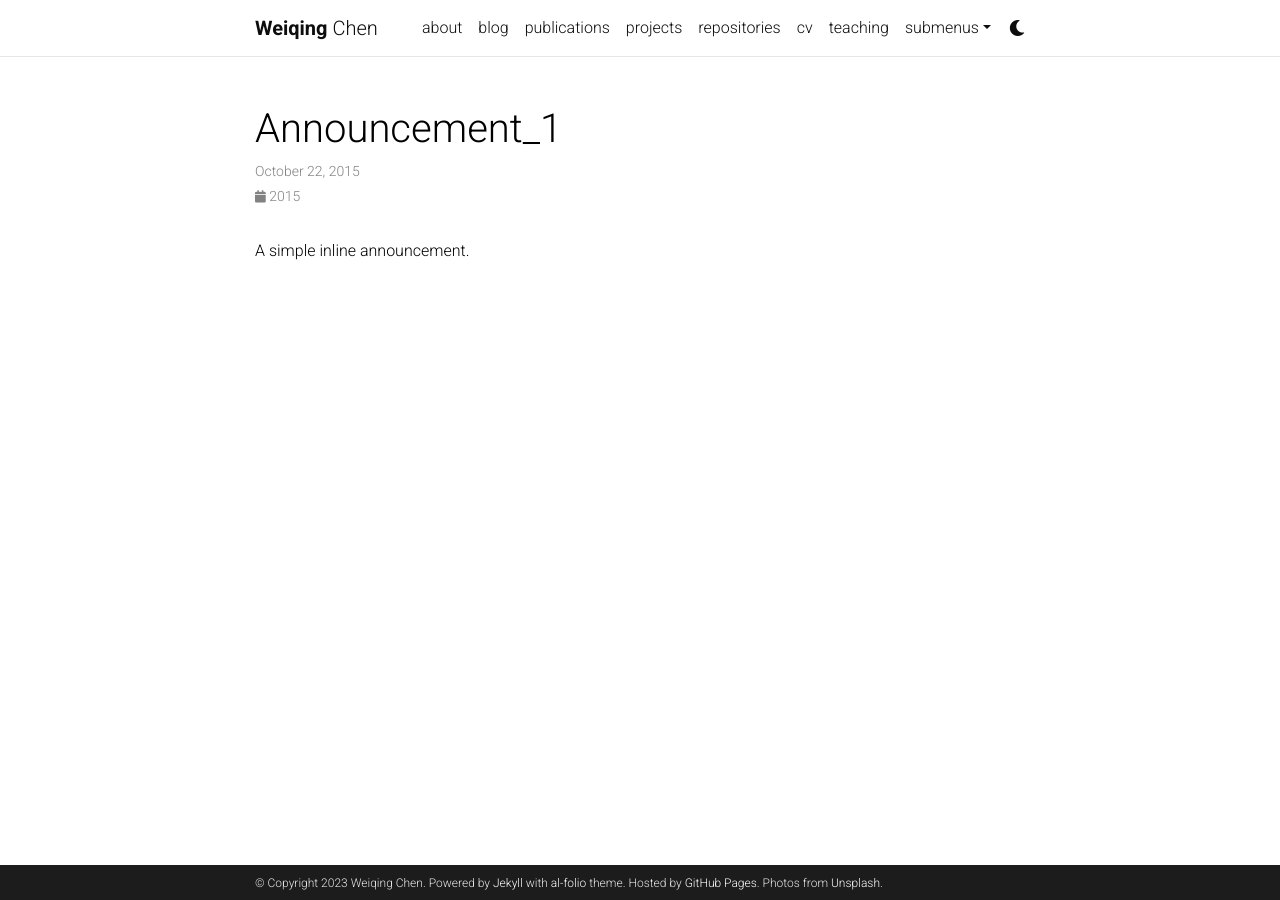
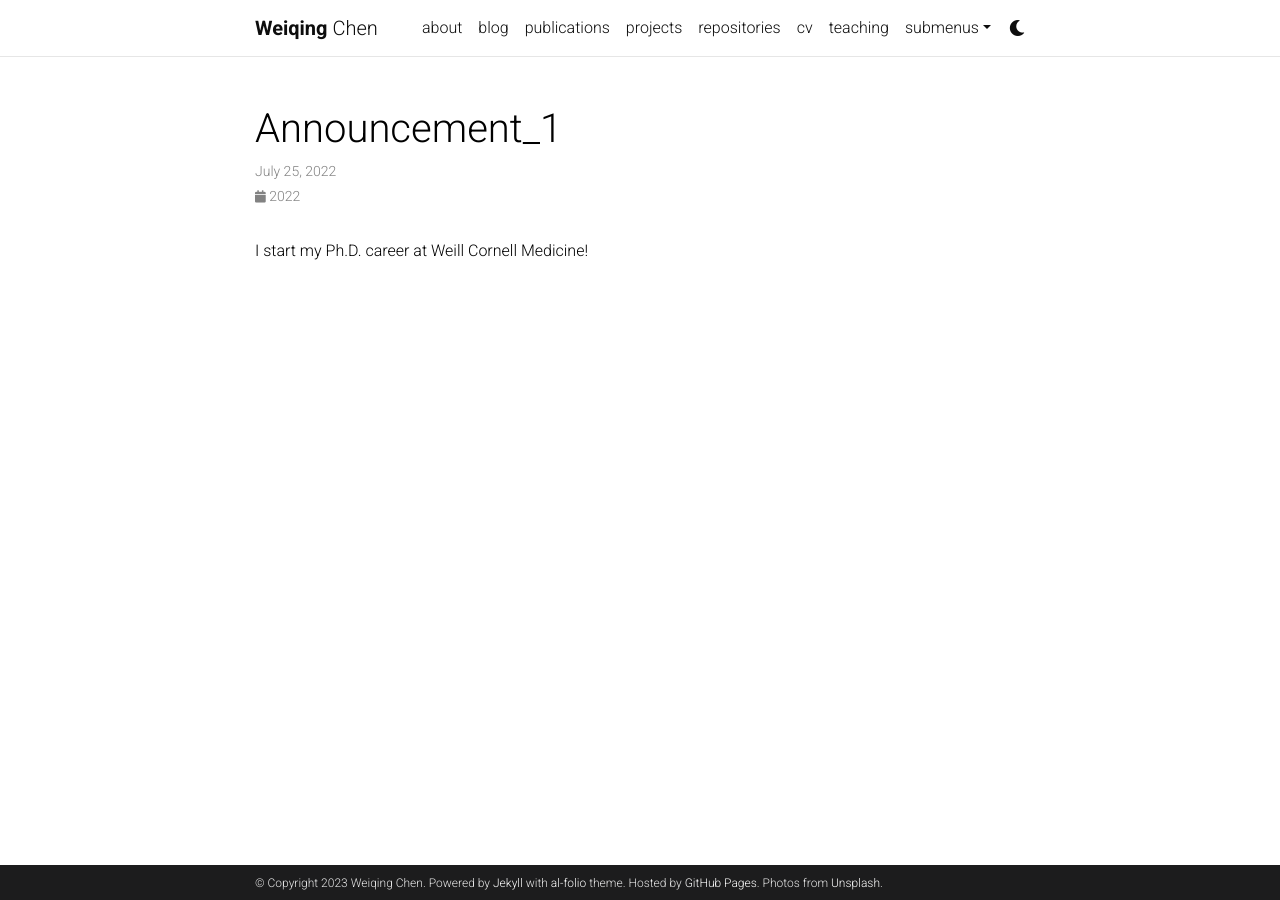
Before and after one commit to osakemon/osakemon.github.io, a Jekyll site: the page built from _news/announcement_1.md, in a window 1280 px wide. Built offline with Jekyll 4.4.1, drawn with Linux system fonts in a browser that asks for light colours; comment, search, counter and statistics services are not loaded; a style sheet for code colours, icons or effects is not loaded.

Commit message:
add news

```diff
--- a/_news/announcement_1.md
+++ b/_news/announcement_1.md
@@ -1,8 +1,8 @@
 ---
 layout: post
-date: 2015-10-22 15:59:00-0400
+date: 2022-7-25
 inline: true
 related_posts: false
 ---
 
-A simple inline announcement.
+I start my Ph.D. career at Weill Cornell Medicine!
```
Also changed, not shown: _news/announcement_2.md (deleted, +0 -32 lines), _news/announcement_3.md (+1 -1 lines).
